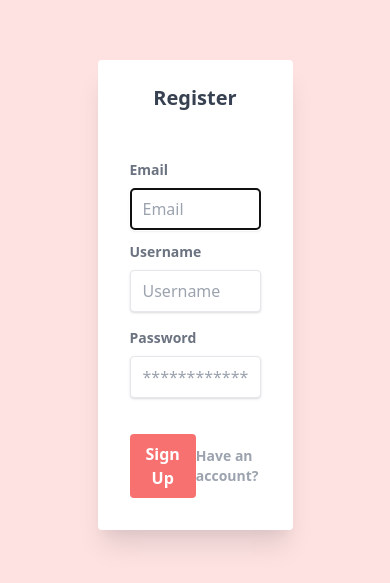
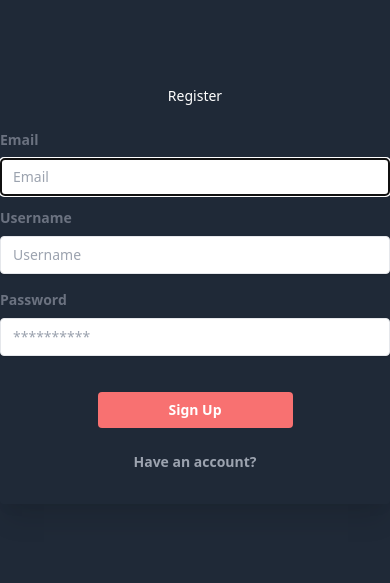
Before and after one commit to gurkirtheerey/react-chat-app, a React (Create React App) app in the folder client/: page /register in a window 390 px wide. Shown: the part 119-702 px from the top of the page. Built offline with nearby package versions, Linux system fonts and the light colour scheme; no server answers.

Commit message:
update login/register with mobile responsiveness

```diff
--- a/client/src/views/Login.tsx
+++ b/client/src/views/Login.tsx
@@ -52,11 +52,11 @@ export const Login = () => {
   return (
     <form
       onSubmit={formik.handleSubmit}
-      className="h-screen bg-red-100 flex justify-center items-center text-gray-500"
+      className="h-screen bg-gray-800 flex justify-center items-center text-gray-500"
     >
-      <div className="bg-white shadow-md rounded px-8 pt-6 pb-8 mb-4 flex flex-col w-1/2 shadow-xl">
+      <div className="w-full shadow-md rounded md:px-8 lg:px-8 md:pt-6 lg:pt-6 pb-8 mb-4 flex flex-col lg:w-1/3 md:w-1/2 shadow-2xl">
         <div className="mb-4">
-          <h1 className="text-center font-semibold text-gray-700 text-xl mb-12">
+          <h1 className="text-center md:font-semibold lg:font-semibold text-white lg:text-xl mb-12">
             Login
           </h1>
 
@@ -70,13 +70,13 @@ export const Login = () => {
             onChange={formik.handleChange}
             onBlur={formik.handleBlur}
             value={formik.values.username}
-            className="shadow appearance-none border rounded w-full py-2 px-3 text-grey-darker"
+            className="shadow bg-gray-200 appearance-none border rounded w-full py-2 px-3 text-grey-darker"
             id="username"
             type="text"
             placeholder="Username"
           />
         </div>
-        <div className="mb-6">
+        <div className="mb-6 w-full">
           {formik.touched.password && formik.errors.password ? (
             <span className="text-red-500">{formik.errors.password}</span>
           ) : null}
@@ -87,15 +87,15 @@ export const Login = () => {
             onChange={formik.handleChange}
             onBlur={formik.handleBlur}
             value={formik.values.password}
-            className="shadow appearance-none border border-red rounded w-full py-2 px-3 text-grey-darker mb-3"
+            className="shadow bg-gray-200 appearance-none border border-red rounded w-full py-2 px-3 text-grey-darker mb-3"
             id="password"
             type="password"
-            placeholder="******************"
+            placeholder="**********"
           />
         </div>
-        <div className="flex items-center justify-between">
+        <div className="flex flex-col h-24 items-center justify-between md:flex-row lg:flex-row">
           <button
-            className="bg-red-400 hover:bg-red-500 text-white font-semibold py-2 px-4 rounded"
+            className="bg-red-400 w-1/2 md:w-1/3 lg:w-1/3 hover:bg-red-500 text-white font-semibold py-2 px-4 rounded"
             type="submit"
           >
             Sign in
--- a/client/src/views/Register.tsx
+++ b/client/src/views/Register.tsx
@@ -57,11 +57,11 @@ export const Register = () => {
   return (
     <form
       onSubmit={formik.handleSubmit}
-      className="h-screen bg-red-100 flex justify-center items-center text-gray-500"
+      className="h-screen bg-gray-800 flex justify-center items-center text-gray-500 text-sm md:text-md lg:text-lg"
     >
-      <div className="bg-white shadow-md rounded px-8 pt-6 pb-8 mb-4 flex flex-col w-1/2 shadow-xl">
+      <div className="shadow-md rounded w-full md:px-8 lg:px-8 md:pt-6 lg:pt-6 pb-8 mb-4 flex flex-col md:w-1/2 lg:w-1/3 shadow-xl">
         <div className="mb-4">
-          <h1 className="text-center font-semibold text-gray-700 text-xl mb-12">
+          <h1 className="text-center md:font-semibold lg:font-semibold text-white text-sm md:text-xl lg:text-xl mb-6">
             Register
           </h1>
           {formik.touched.email && formik.errors.email ? (
@@ -110,12 +110,12 @@ export const Register = () => {
             className="shadow appearance-none border border-red rounded w-full py-2 px-3 text-grey-darker mb-3"
             id="password"
             type="password"
-            placeholder="******************"
+            placeholder="**********"
           />
         </div>
-        <div className="flex items-center justify-between">
+        <div className="flex flex-col md:flex-row lg:flex-row items-center justify-between h-20">
           <button
-            className="bg-red-400 hover:bg-red-500 text-white font-semibold py-2 px-4 rounded"
+            className="bg-red-400 w-1/2 hover:bg-red-500 text-white font-semibold py-2 px-4 rounded"
             type="submit"
           >
             Sign Up
```
